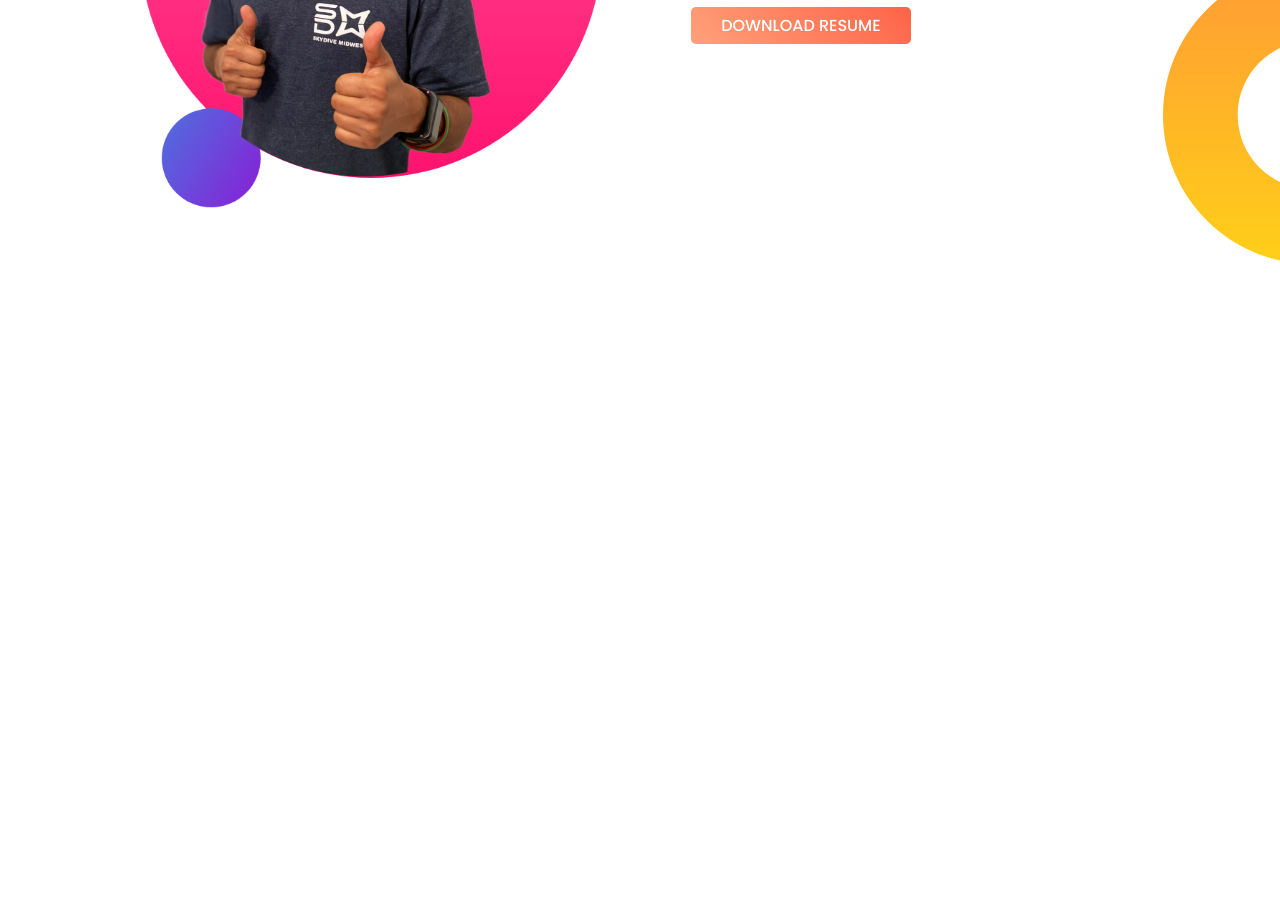
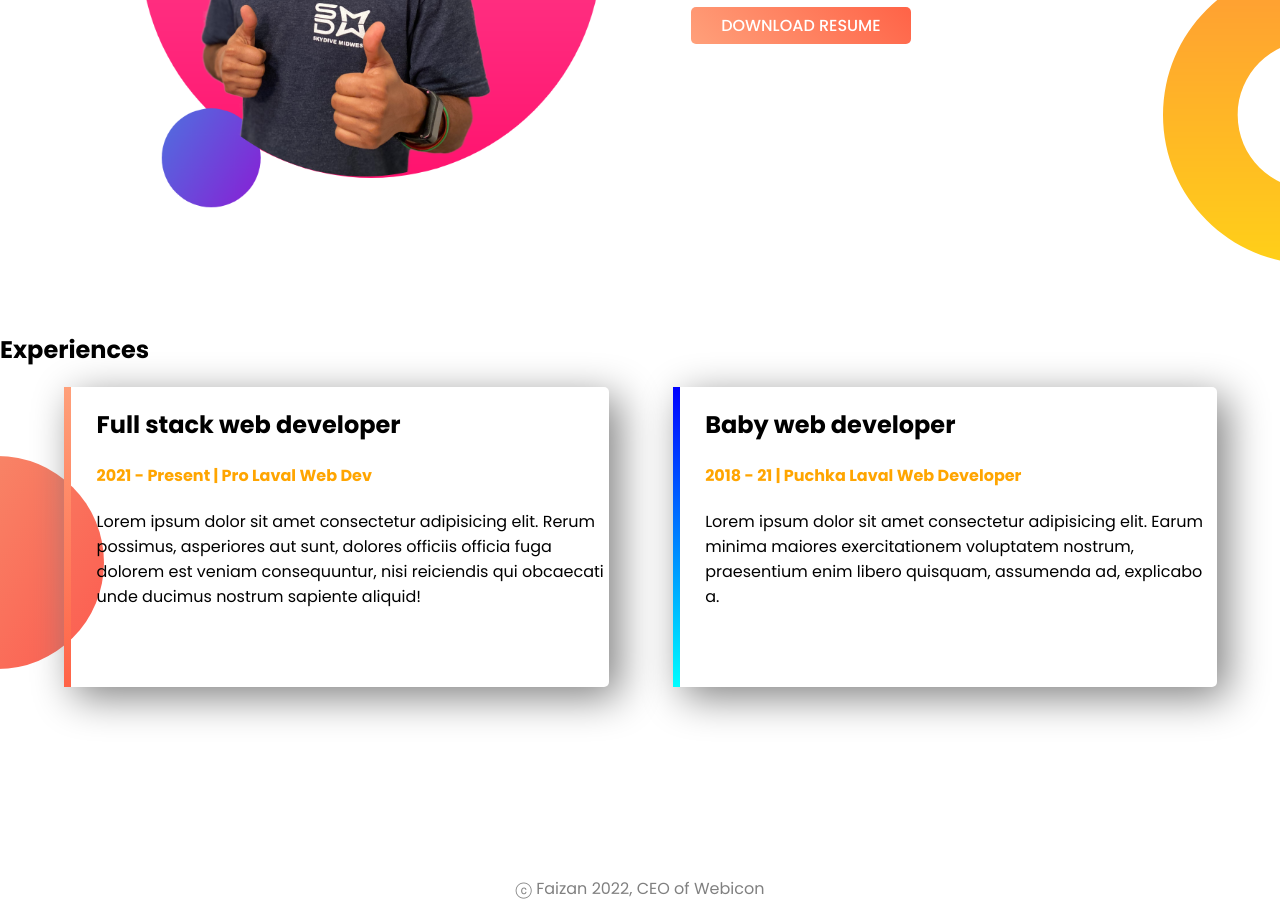
Before and after one commit to asiffaizan/project-1, a plain HTML site: page index.html in a window 1280 px wide. Shown: the part 928-1845 px from the top of the page. Before the commit the page ends 1192 px from the top, so only its background shows below. Drawn offline with Linux system fonts and the light colour scheme.

Commit message:
experiance and footer created

```diff
--- a/css/style.css
+++ b/css/style.css
@@ -16,7 +16,7 @@ p{
 
 /*top-banner*/
 
-.name-highlight{
+.orange-highlight{
     color: orange;
 }
 .half_width{
@@ -43,7 +43,7 @@ p{
 	text-transform: uppercase;
 }
 
-/**dream*/
+/*dream*/
 
 .dream {
 	background-image: url("../images/dream-bg.png");
@@ -51,3 +51,31 @@ p{
 	background-position-x: right;
 	background-position-y: bottom;
 }
+
+/*experience*/
+
+.single-experience{
+    box-shadow: 10px 10px 40px gray;
+    border-radius: 5px;
+    height: 60%;
+}
+.experience{
+    background-image: url("../images/exp-bg.png");
+    background-repeat: no-repeat;
+    background-position: left;
+}
+#full-stack{
+    border-left: 7px solid;
+    border-image: linear-gradient(180deg, lightSalmon, tomato);
+    border-image-slice: 1;
+}
+#baby-web{
+    border-left: 7px solid;
+    border-image: linear-gradient(180deg, blue,cyan);
+    border-image-slice: 1;
+}
+.footer{
+    text-align: center;
+    font-size: 12px;
+    color: gray;
+}
--- a/index.html
+++ b/index.html
@@ -17,7 +17,7 @@
     <section class="top-banner">
         <div class="half_width">
             <h1>Welcome To</h1>
-            <h1><span class="name-highlight">Faizan's</span> World</h1>
+            <h1><span class="orange-highlight">Faizan's</span> World</h1>
             <h3>world class professional web dev</h3>
             <p>Lorem ipsum, dolor sit amet consectetur adipisicing elit. Aspernatur vel quam delectus. Modi pariaturunde eveniet tempora debitis esse excepturi qui rem vitae, quasi, suscipit quam natus placeat quaeratdoloremque.</p>
             <a class="link-button" target="_blank" href="https://bd.linkedin.com/in/faizanarif247">Hire Me</a>
@@ -37,6 +37,22 @@
             <a class="link-button" target="_blank" href="https://bd.linkedin.com/in/faizanarif247">Download Resume</a>
         </div>
     </section>
+    <section class="experience">
+        <div class="top"><h2>Experiences</h2></div>
+        <div id="full-stack" class="half_width single-experience">
+            <h2>Full stack web developer</h2>
+            <h4 class="orange-highlight">2021 - Present | Pro Laval Web Dev</h4>
+            <p>Lorem ipsum dolor sit amet consectetur adipisicing elit. Rerum possimus, asperiores aut sunt, dolores officiis officia fuga dolorem est veniam consequuntur, nisi reiciendis qui obcaecati unde ducimus nostrum sapiente aliquid!</p>
+        </div>
+        <div id="baby-web" class="half_width single-experience">
+            <h2>Baby web developer</h2>
+            <h4 class="orange-highlight">2018 - 21 | Puchka Laval Web Developer</h4>
+            <p>Lorem ipsum dolor sit amet consectetur adipisicing elit. Earum minima maiores exercitationem voluptatem nostrum, praesentium enim libero quisquam, assumenda ad, explicabo a.</p>
+        </div>
+    </section>
+    <footer class="footer">
+        <p>ⓒ Faizan 2022, CEO of Webicon</p>
+    </footer>
 </body>
 
 </html>
```
